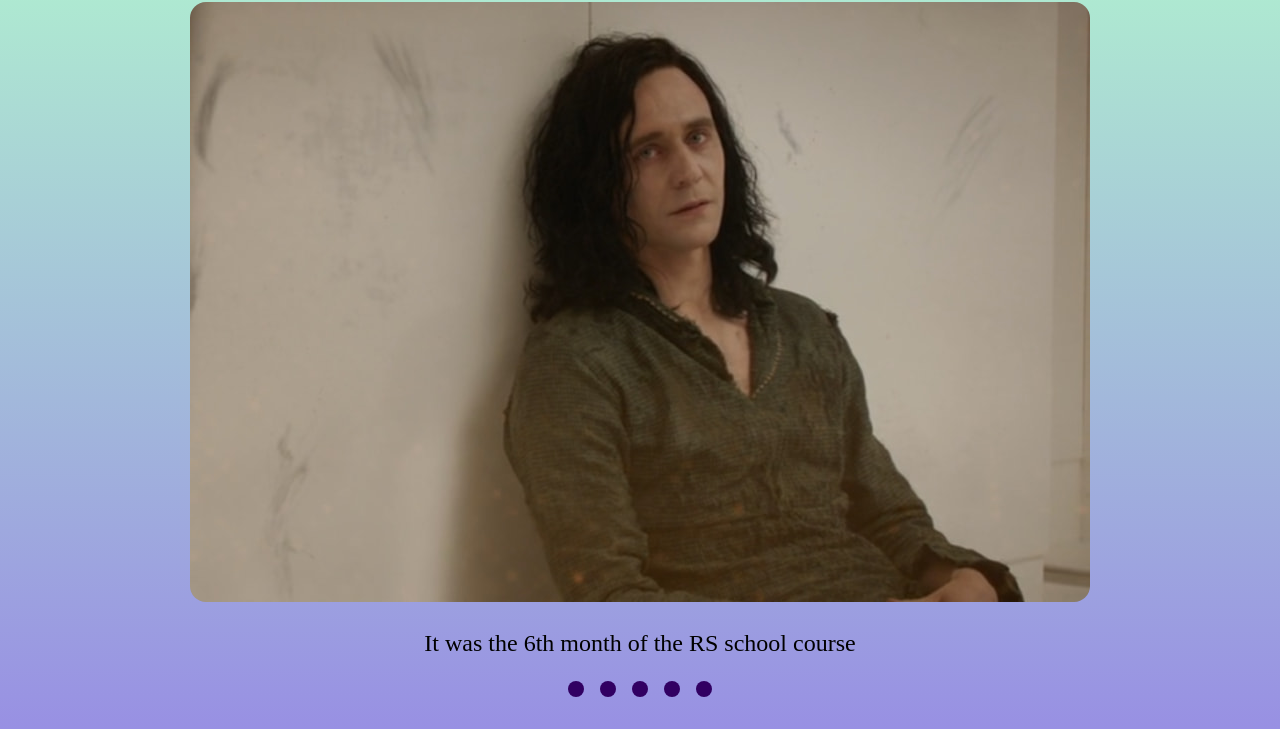
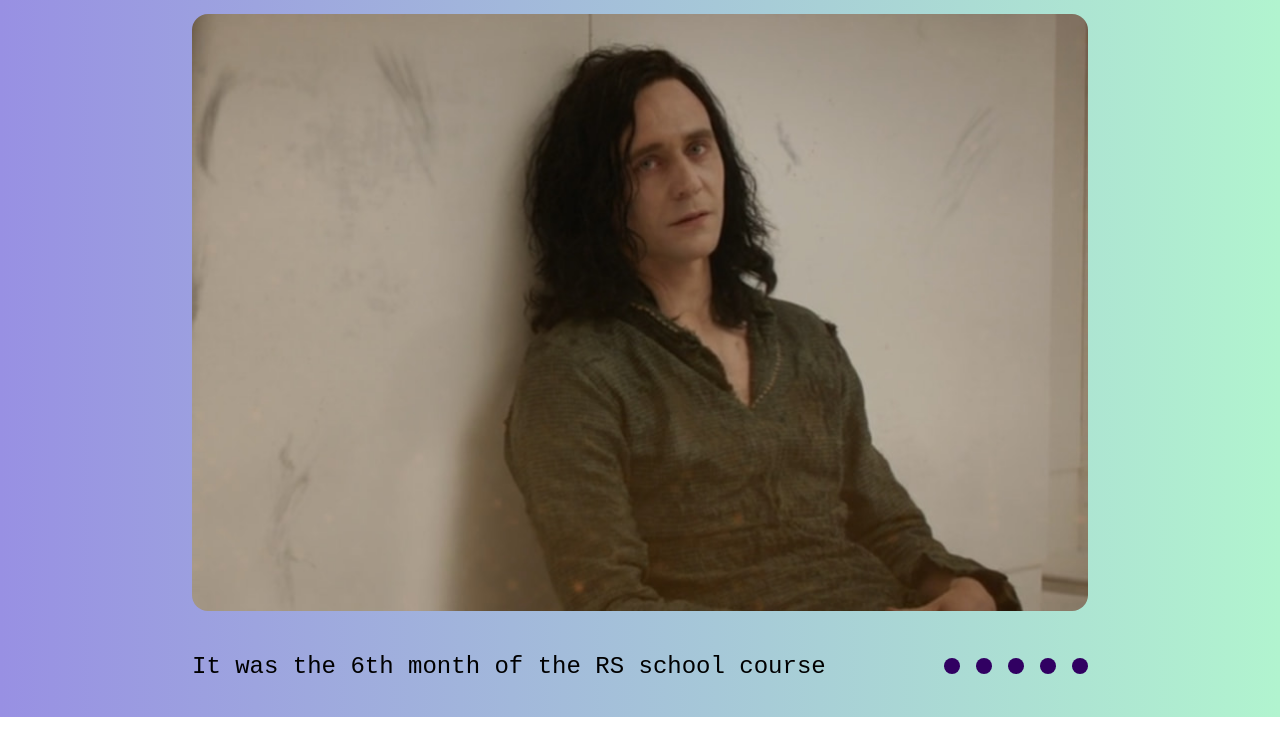
Before and after one commit to ansee66/cssMemSlider, a plain HTML site: page cssMemSlider/index.html in a window 1280 px wide. Shown: the part 96-825 px from the top of the page. Drawn offline with Linux system fonts and the light colour scheme.

Commit message:
feat: change the grid according to the task (Вс, май 15, 2022  9:53:22)

```diff
--- a/cssMemSlider/index.html
+++ b/cssMemSlider/index.html
@@ -1,5 +1,5 @@
 <!DOCTYPE html>
-<html lang="en">
+<html class="page" lang="en">
 <head>
   <meta charset="UTF-8">
   <meta http-equiv="X-UA-Compatible" content="IE=edge">
@@ -21,24 +21,29 @@
           <div class="slider__list">
             <div class="slider__item slider__item--first">
               <img class="slider__image" src="./assets/1.jpg" alt="Slide 1">
-              <p class="slider__text">It was the 6th month of the RS school course</p>
             </div>
             <div class="slider__item">
               <img class="slider__image" src="./assets/2.jpg" alt="Slide 2">
-              <p class="slider__text">We were learning new algorithms</p>
             </div>
             <div class="slider__item">
               <img class="slider__image" src="./assets/3.jpg" alt="Slide 3">
-              <p class="slider__text">And we were happy with every cross check</p>
             </div>
             <div class="slider__item">
               <img class="slider__image" src="./assets/4.jpg" alt="Slide 4">
-              <p class="slider__text">We tried to make it to the deadlines</p>
             </div>
             <div class="slider__item">
               <img class="slider__image" src="./assets/5.jpg" alt="Slide 5">
-              <p class="slider__text">But sometimes by Monday night it didn't turn out exactly what we wanted</p>
             </div>
+          </div>
+
+          <div class="slider__inner">
+            <div class="slider__text-wrapper">
+              <div class="slider__text-list">
+                <p class="slider__text-item slider__text-item--first">It was the 6th month of the RS school course</p>
+                <p class="slider__text-item">We were learning new algorithms</p>
+                <p class="slider__text-item">And we were happy with every cross check</p>
+                <p class="slider__text-item">We tried to make it to the deadlines</p>
+                <p class="slider__text-item">But sometimes by Monday night it didn't turn out exactly what we wanted</p>
               </div>
             </div>
 
@@ -50,6 +55,8 @@
               <label for="slide5" class="slider__button"></label>
             </div>
           </div>
+        </div>
+      </div>
     </main>
 </body>
 </html>
--- a/cssMemSlider/style.css
+++ b/cssMemSlider/style.css
@@ -1,13 +1,30 @@
+.page {
+  height: 100%;
+}
+
 .page-body {
+  display: flex;
+  flex-direction: column;
+  justify-content: center;
+
+  min-height: 100%;
   margin: 0;
-  background-image: linear-gradient(to top, #9890e3 0%, #b1f4cf 100%);
+
+  font-family: monospace;
+
+  background-image: linear-gradient(to right, #9890e3 0%, #b1f4cf 100%);
 }
 
 .page-title {
+  margin: 0;
+  padding: 2rem 0 1rem;
+
+  font-size: 2.5rem;
   text-align: center;
 }
 
 .container {
+  max-width: 60rem;
   margin: 0 auto;
 }
 
@@ -16,13 +33,6 @@
   width: 100%;
 
   overflow: hidden;
-  /* border: 10px solid blueviolet; */
-  /* border-radius: 1rem; */
-}
-
-.slider__content {
-  width: 500%;
-  height: 100%;
 }
 
 .slider__input {
@@ -32,50 +42,86 @@
 
 .slider__list {
   display: flex;
+
+  width: 500%;
+  height: 100%;
 }
 
 .slider__item {
+  box-sizing: border-box;
   width: 20%;
+  padding: 0 2rem;
 
   text-align: center;
 
   transition: all 0.5s ease;
 }
 
-#slide1:checked ~ .slider__list .slider__item--first {
+.slider__image {
+  width: 100%;
+  height: auto;
+
+  border-radius: 1rem;
+}
+
+.slider__inner {
+  display: flex;
+  justify-content: space-around;
+  align-items: center;
+  gap: 2rem;
+
+  margin: auto;
+  padding: 0 2rem;
+}
+
+.slider__text-wrapper {
+  overflow: hidden;
+}
+
+.slider__text-list {
+  display: flex;
+  align-items: center;
+
+  width: 500%;
+}
+
+.slider__text-item {
+  width: 20%;
+
+  font-size: 1.5rem;
+
+  transition: all 0.5s ease;
+}
+
+#slide1:checked ~ .slider__list .slider__item--first,
+#slide1:checked ~ .slider__inner .slider__text-item--first {
   margin-left: 0;
 }
 
-#slide2:checked ~ .slider__list .slider__item--first {
+#slide2:checked ~ .slider__list .slider__item--first,
+#slide2:checked ~ .slider__inner .slider__text-item--first {
   margin-left: -20%;
 }
 
-#slide3:checked ~ .slider__list .slider__item--first {
+#slide3:checked ~ .slider__list .slider__item--first,
+#slide3:checked ~ .slider__inner .slider__text-item--first {
   margin-left: -40%;
 }
 
-#slide4:checked ~ .slider__list .slider__item--first {
+#slide4:checked ~ .slider__list .slider__item--first,
+#slide4:checked ~ .slider__inner .slider__text-item--first {
   margin-left: -60%;
 }
 
-#slide5:checked ~ .slider__list .slider__item--first {
+#slide5:checked ~ .slider__list .slider__item--first,
+#slide5:checked ~ .slider__inner .slider__text-item--first {
   margin-left: -80%;
-}
-
-.slider__image {
-  border-radius: 1rem;
-}
-
-.slider__text {
-  font-size: 1.5rem;
 }
 
 .slider__nav {
   display: flex;
   justify-content: center;
   gap: 1rem;
-
-  margin-bottom: 2rem;
 }
 
 .slider__button {
```
Lines whose indentation alone changed are shown as unchanged.
